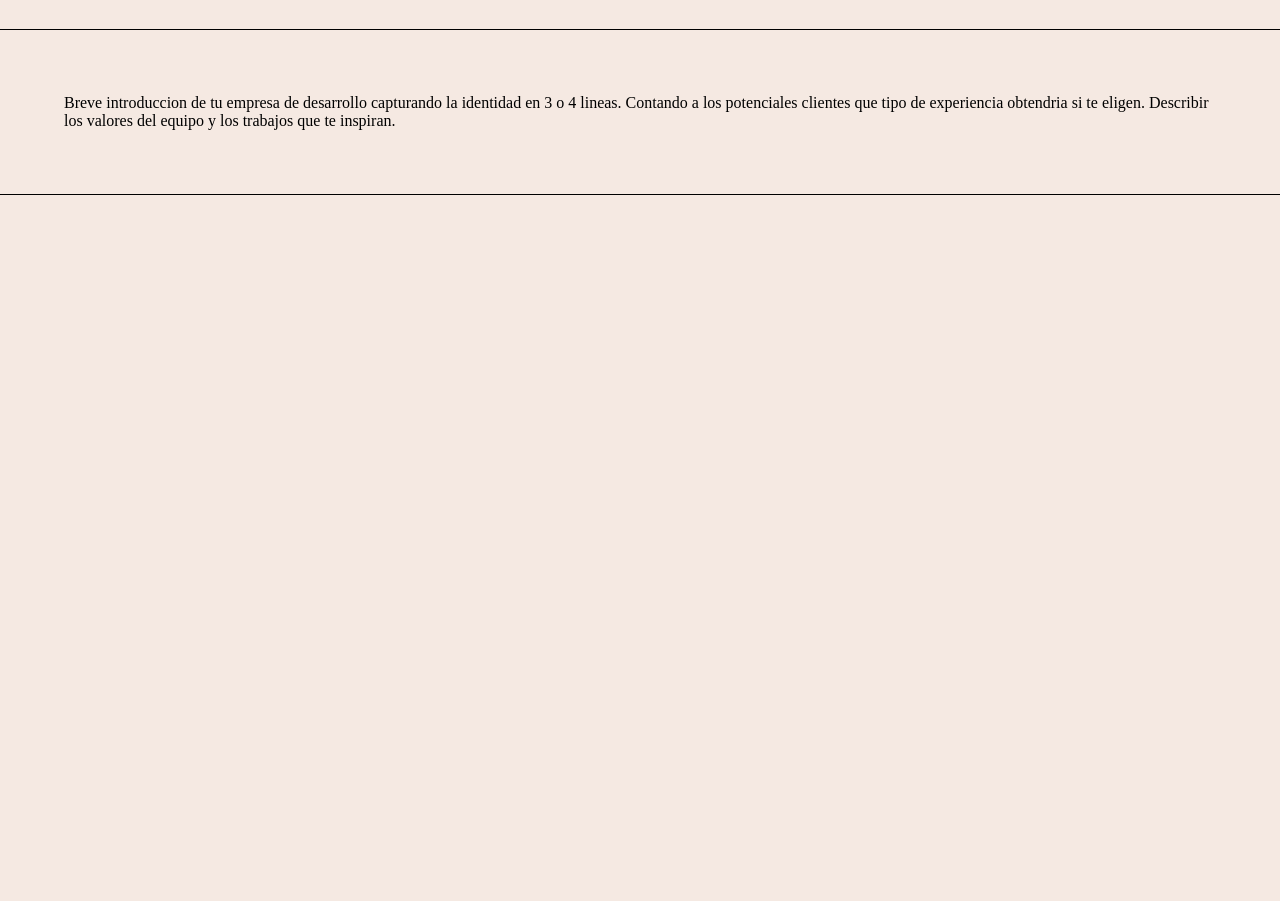
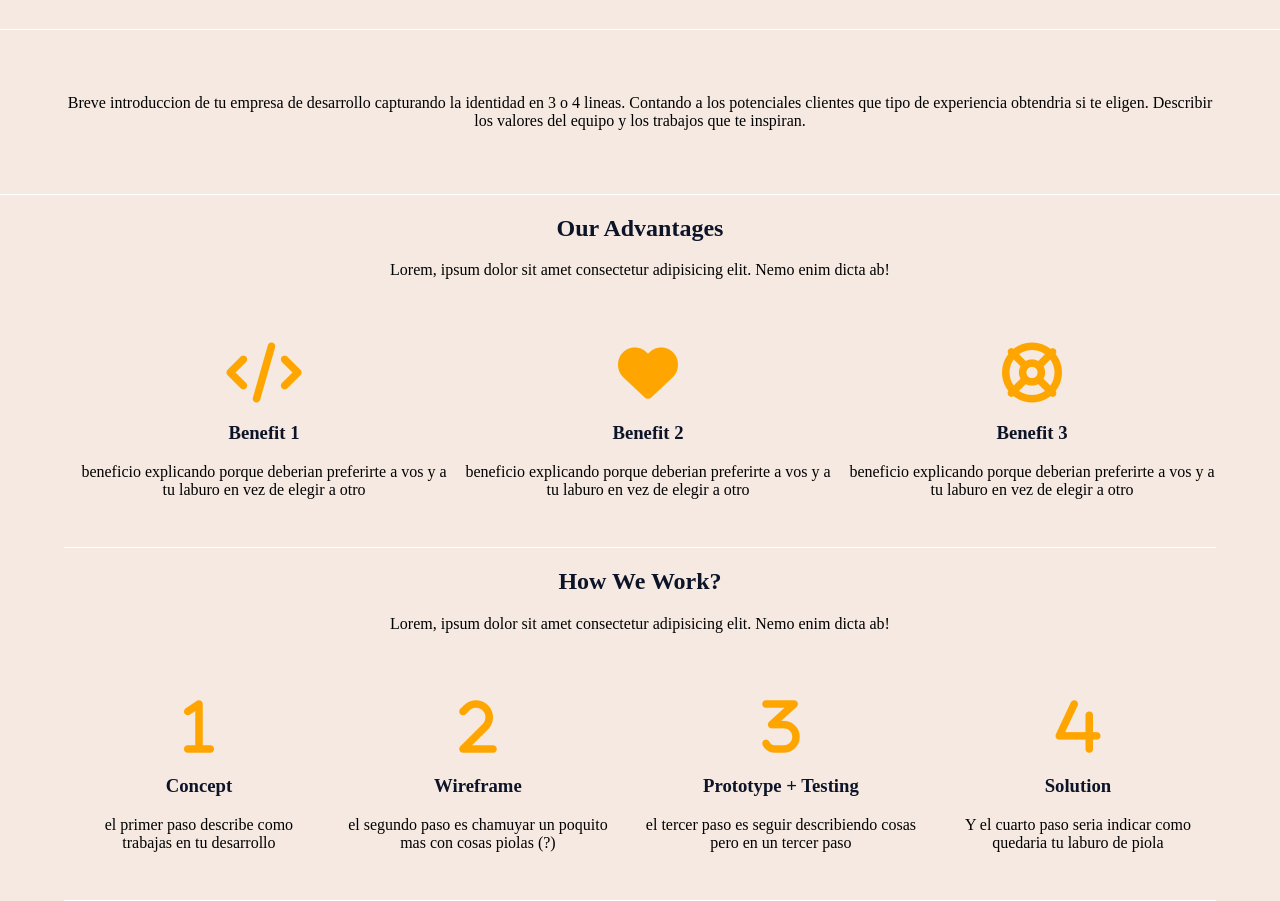
Before and after one commit to AmicucciStefano/Ejercicio-de-Nucba, a plain HTML site: page index.html in a window 1280 px wide. Shown: the part 503-1404 px from the top of the page. Before the commit the page ends 800 px from the top, so only its background shows below. Drawn offline with Linux system fonts and the light colour scheme.

Commit message:
subo el ejercicio 3

```diff
--- a/index.html
+++ b/index.html
@@ -6,6 +6,7 @@
     <meta http-equiv="X-UA-Compatible" content="IE=edge">
     <meta name="viewport" content="width=device-width, initial-scale=1.0">
     <link rel="stylesheet" href="style.css">
+    <script src="https://kit.fontawesome.com/33ad61f599.js" crossorigin="anonymous"></script>
     <title>Document</title>
 </head>
 
@@ -14,28 +15,87 @@
         <nav class="nav-bar">
             <img class="logo" src="img/logo bien hecho 3.webp" alt="Amicucci Stefano">
             <ul>
-                <li><a href=""> Inicio</a></li>
-                <li><a href="">Clientes</a></li>
-                <li><a href="">Contacto</a></li>
+                <li><a href="#"> Inicio</a></li>
+                <li><a href="#">Clientes</a></li>
+                <li><a href="#">Contacto</a></li>
             </ul>
         </nav>
     </header>
     <section class="holder box">
         <div class="text-holder">
             <h2 class="title">Do now, Rest later.</h2>
-            <p class="text">Somos una empresa que se dedica al desarrollo front-end por el momento, estamos en plena expancion para
+            <p>Somos una empresa que se dedica al desarrollo front-end por el momento, estamos en plena expancion para
                 desempeñar el mejor desarrollo de paginas con el increible equipo que tenemos!
             </p>
             <button class="button-call">CALL TO ACTION</button>
             <button class="button-learn">LEARN MORE</button>
         </div>
         <div class="photo-holder">
-            <img class="photo" src="img/pexels-anni-roenkae-3276026.jpg" alt="foto aleatoria">
+            <img class="photo" src="img/cs go.jpg" alt="foto aleatoria">
         </div>
     </section>
-    <section class="descripcion">
-        <p class="box descripcion-texto">Breve introduccion de tu empresa de desarrollo capturando la identidad en 3 o 4 lineas. Contando a los potenciales clientes que tipo de experiencia obtendria si te eligen. Describir los valores del equipo y los trabajos que te inspiran.</p>
+    <section class="descripcion border">
+        <p class="box descripcion-texto">Breve introduccion de tu empresa de desarrollo capturando la identidad en 3 o 4
+            lineas. Contando a los potenciales clientes que tipo de experiencia obtendria si te eligen. Describir los
+            valores del equipo y los trabajos que te inspiran.</p>
+    </section>
+    <section>
+        <div class="box border">
+            <div class="texto">
+                <h2 class="title-adv">Our Advantages</h2>
+                <p>Lorem, ipsum dolor sit amet consectetur adipisicing elit. Nemo enim dicta ab!
+                </p>
+            </div>
+            <div class="flex">
+                <div class="mini-box">
+                    <i class="fa-solid fa-code icon"></i>
+                    <h3>Benefit 1</h3>
+                    <p>beneficio explicando porque deberian preferirte a vos y a tu laburo en vez de elegir a otro</p>
+                </div>
+                <div class="mini-box">
+                    <i class="fa-solid fa-heart icon"></i>
+                    <h3>Benefit 2</h3>
+                    <p>beneficio explicando porque deberian preferirte a vos y a tu laburo en vez de elegir a otro</p>
+                </div>
+                <div class="mini-box">
+                    <i class="fa-solid fa-life-ring icon"></i>
+                    <h3>Benefit 3</h3>
+                    <p>beneficio explicando porque deberian preferirte a vos y a tu laburo en vez de elegir a otro</p>
+                </div>
+            </div>
+        </div>
+    </section>
+    <section>
+        <div class="box border">
+            <div class="texto">
+                <h2 class="title-adv">How We Work?</h2>
+                <p>Lorem, ipsum dolor sit amet consectetur adipisicing elit. Nemo enim dicta ab!
+                </p>
+            </div>
+            <div class="flex">
+                <div class="mini-box">
+                    <i class="fa-solid fa-1 icon"></i>
+                    <h3>Concept</h3>
+                    <p>el primer paso describe como trabajas en tu desarrollo</p>
+                </div>
+                <div class="mini-box">
+                    <i class="fa-solid fa-2 icon"></i>
+                    <h3>Wireframe</h3>
+                    <p>el segundo paso es chamuyar un poquito mas con cosas piolas (?)</p>
+                </div>
+                <div class="mini-box">
+                    <i class="fa-solid fa-3 icon"></i>
+                    <h3>Prototype + Testing</h3>
+                    <p>el tercer paso es seguir describiendo cosas pero en un tercer paso</p>
+                </div>
+                <div class="mini-box">
+                    <i class="fa-solid fa-4 icon"></i>
+                    <h3>Solution</h3>
+                    <p>Y el cuarto paso seria indicar como quedaria tu laburo de piola</p>
+                </div>
+            </div>
+
+        </div>
     </section>
 </body>
-
 </html>
--- a/style.css
+++ b/style.css
@@ -90,7 +90,64 @@ li a {
 
 .descripcion {
     padding: 3rem 0px;
-    border-top: solid 1px black;
-    border-bottom: solid 1px black;
+    border-top: solid 1px white;
+
     width: 100%;
+    text-align: center;
 }
+
+.border {
+    border-bottom: solid 1px white;
+}
+
+.texto {
+    text-align: center;
+}
+
+.flex {
+    display: flex;
+    text-align: center;
+}
+
+.icon {
+    font-size: 60px;
+    color: orange;
+}
+
+h3, h2 {
+    color: #0E1428;
+}
+
+.mini-box {
+    padding-top: 3rem;
+    margin-bottom: 2rem;
+    margin-left:1rem ;
+}
+
+@media(max-width:776px) {
+    .button-learn {
+        margin-top: 1rem;
+    }
+}
+
+@media (max-width:700px) {
+    .flex {
+        display: block;
+    }
+    .text-holder {
+        width: 100%;
+    }
+    .holder {
+        display: block;
+    }
+
+    .photo-holder {
+        margin-top: 2rem;
+        width: 100%;
+    }
+
+    ul {
+        padding-left: 0;
+        margin-left: 10px;
+    }
+}
```
Also changed, not shown: img/cs go.jpg (added).
